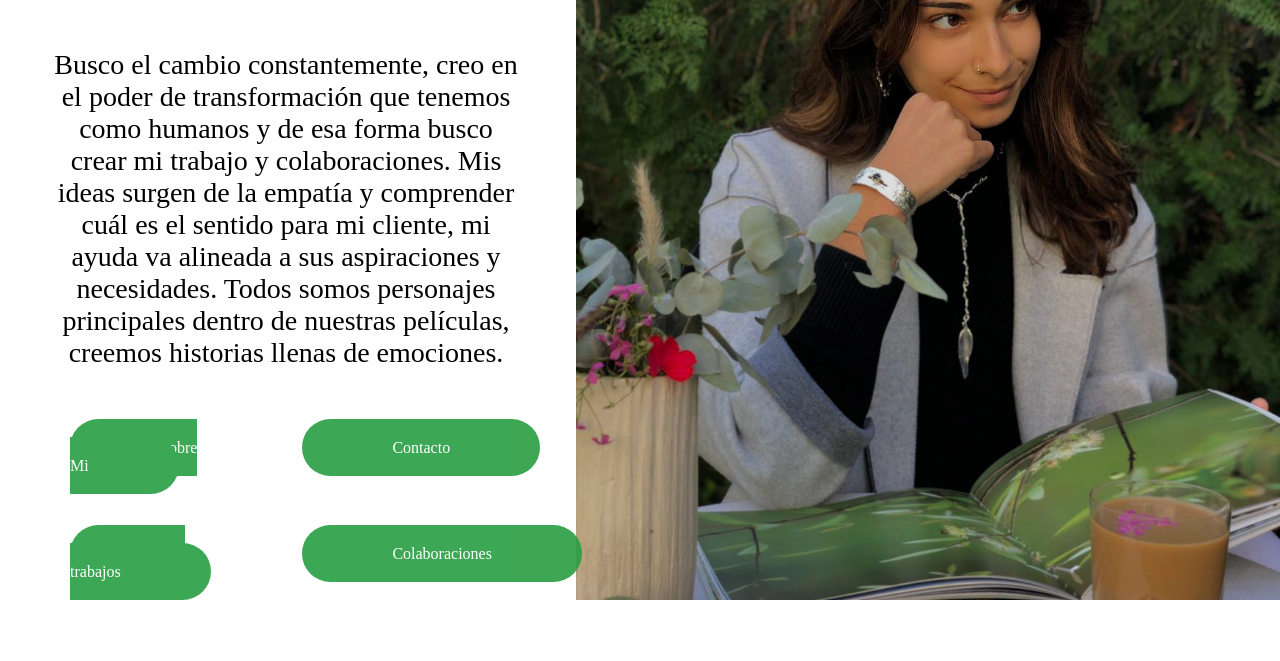
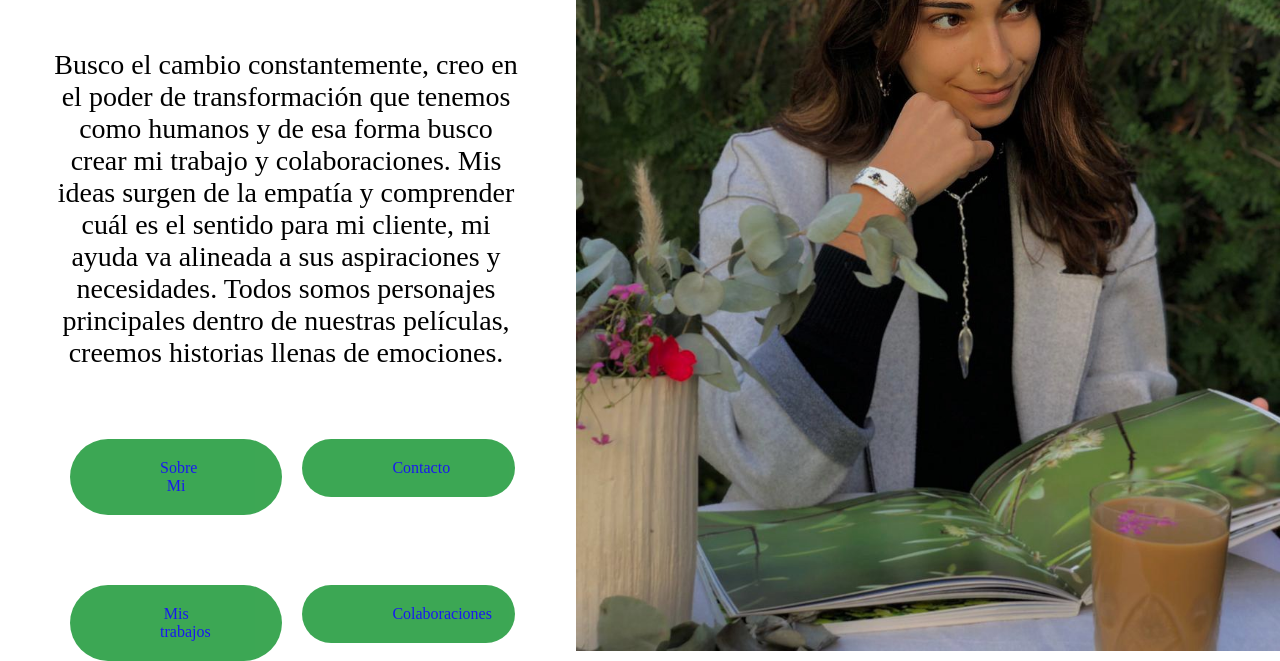
Before and after one commit to GonzaloAranza/ProyectoCoderHouse, a plain HTML site: page index.html in a window 1280 px wide. Shown: the part 218-879 px from the top of the page. Before the commit the page ends 818 px from the top, so only its background shows below. Drawn offline with Linux system fonts and the light colour scheme.

Commit message:
Border radius index

```diff
--- a/css/index.css
+++ b/css/index.css
@@ -35,13 +35,7 @@ p{
 
 a{
 
-    border-radius: 50px;
-    padding: 20px 90px;
-    text-align: center;
     text-decoration: none;
-    color: #fff;
-    background-color: #289E42;
-    opacity: 90%;
 
   }
   #texto{
@@ -64,4 +58,12 @@ a{
       margin-top: 70px;
       list-style-type: none;
       margin-left: 20px;
+
+      border-radius: 50px;
+      padding: 20px 90px;
+      text-align: center;
+
+      color: #fff;
+      background-color: #289E42;
+      opacity: 90%;
   }
```
